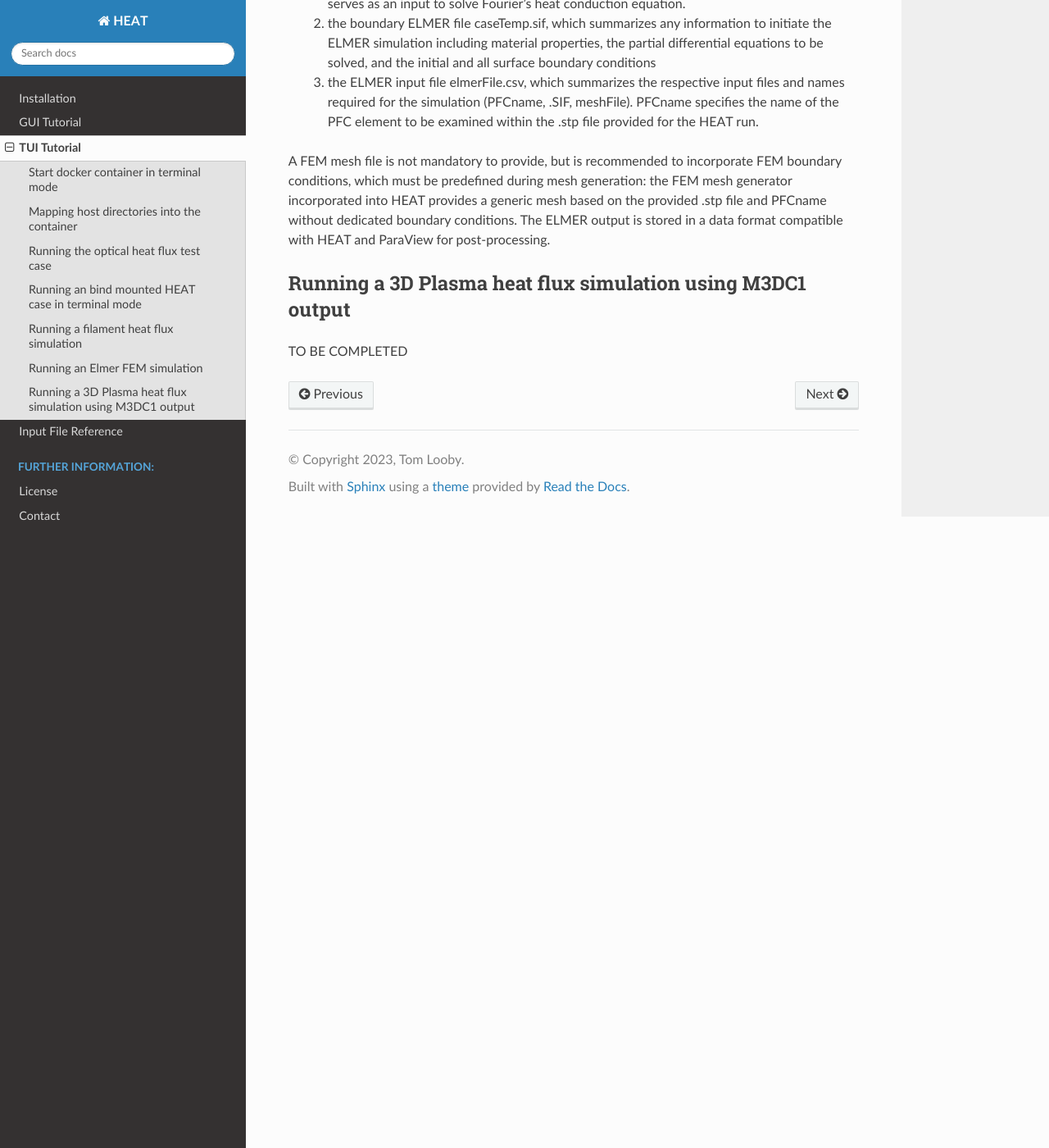
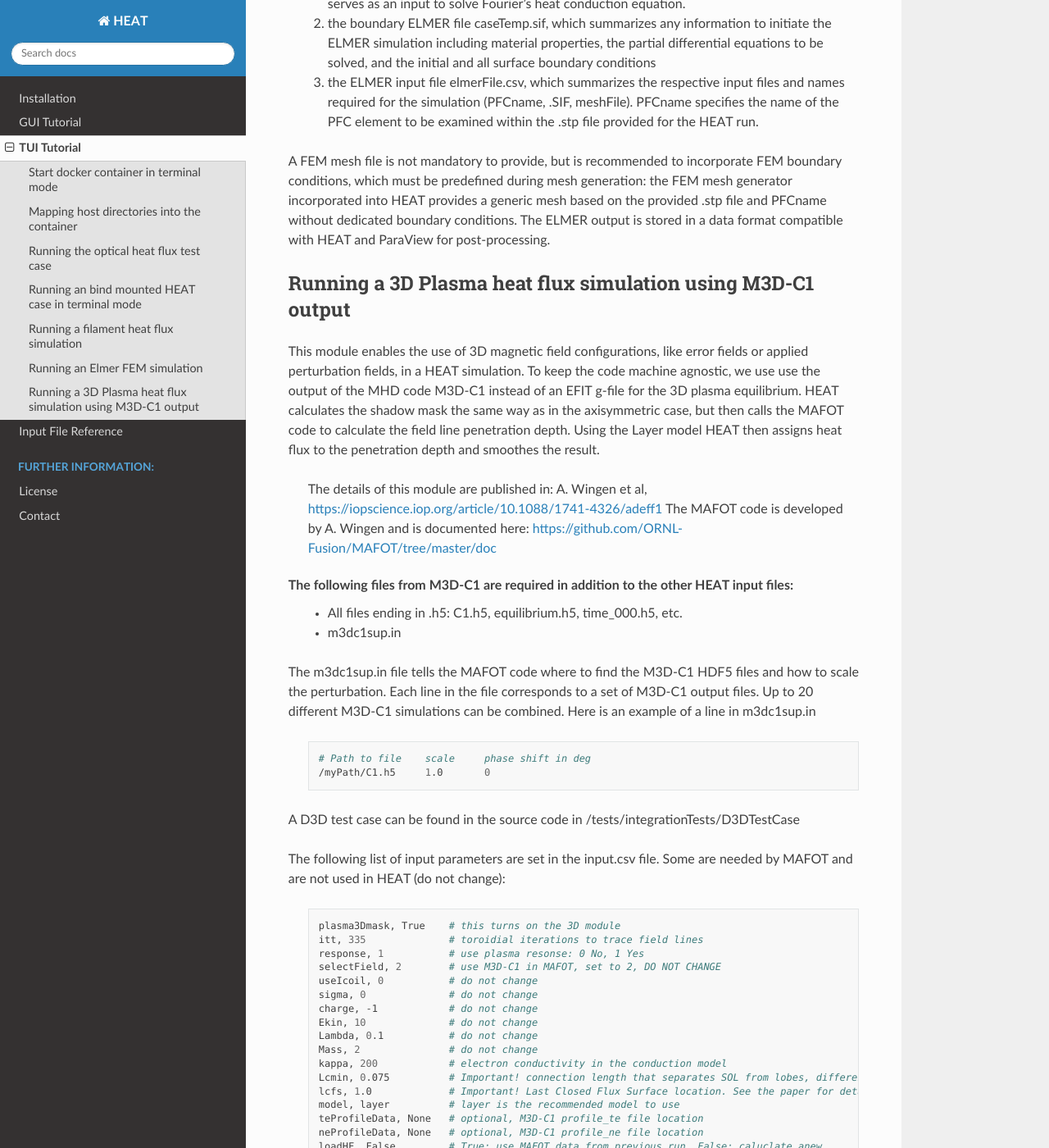
Before and after one commit to plasmapotential/HEAT, a Sphinx documentation site: the page built from docs/source/TUItutorial.rst, in a window 1280 px wide and 1400 px high, scrolled down 3899 px. Shown: the whole window at 82% size. Built offline with Sphinx 7.4.7 and the Read the Docs theme 3.1.0, drawn with Linux system fonts in a browser that asks for light colours; some of the changed text lies outside the part shown.

Commit message:
Some documentation on the 3D plasma module

```diff
--- a/docs/source/TUItutorial.rst
+++ b/docs/source/TUItutorial.rst
@@ -160,6 +160,49 @@ The subdirectory contains three key files:
 
 A FEM mesh file is not mandatory to provide, but is recommended to incorporate FEM boundary conditions, which must be predefined during mesh generation: the FEM mesh generator incorporated into HEAT provides a generic mesh based on the provided .stp file and PFCname without dedicated boundary conditions. The ELMER output is stored in a data format compatible with HEAT and ParaView for post-processing.
 
-Running a 3D Plasma heat flux simulation using M3DC1 output
+Running a 3D Plasma heat flux simulation using M3D-C1 output
 ^^^^^^^^^^^^^^^^^^^^^^^^^^^^^^^^^^^^^^^^^^^^^^^^^^^^^^^^^^^
-TO BE COMPLETED
+This module enables the use of 3D magnetic field configurations, like error fields or applied perturbation fields, in a HEAT simulation. To keep the code machine agnostic, we use use the output of the MHD code M3D-C1 instead of an EFIT g-file for the 3D plasma equilibrium. HEAT calculates the shadow mask the same way as in the axisymmetric case, but then calls the MAFOT code to calculate the field line penetration depth. Using the Layer model HEAT then assigns heat flux to the penetration depth and smoothes the result.
+
+  The details of this module are published in: A. Wingen et al, https://iopscience.iop.org/article/10.1088/1741-4326/adeff1
+  The MAFOT code is developed by A. Wingen and is documented here: https://github.com/ORNL-Fusion/MAFOT/tree/master/doc
+
+The following files from M3D-C1 are required in addition to the other HEAT input files:
+  * All files ending in .h5: C1.h5, equilibrium.h5, time_000.h5, etc.
+  * m3dc1sup.in
+
+The m3dc1sup.in file tells the MAFOT code where to find the M3D-C1 HDF5 files and how to scale the perturbation. Each line in the file corresponds to a set of M3D-C1 output files. Up to 20 different M3D-C1 simulations can be combined. Here is an example of a line in m3dc1sup.in
+
+  .. code-block:: bash
+
+    # Path to file    scale     phase shift in deg
+    /myPath/C1.h5     1.0       0
+
+A D3D test case can be found in the source code in /tests/integrationTests/D3DTestCase
+
+The following list of input parameters are set in the input.csv file. Some are needed by MAFOT and are not used in HEAT (do not change):
+
+  .. code-block:: bash
+
+    plasma3Dmask, True    # this turns on the 3D module
+    itt, 335              # toroidial iterations to trace field lines
+    response, 1           # use plasma resonse: 0 No, 1 Yes
+    selectField, 2        # use M3D-C1 in MAFOT, set to 2, DO NOT CHANGE
+    useIcoil, 0           # do not change
+    sigma, 0              # do not change
+    charge, -1            # do not change
+    Ekin, 10              # do not change
+    Lambda, 0.1           # do not change
+    Mass, 2               # do not change
+    kappa, 200            # electron conductivity in the conduction model
+    Lcmin, 0.075          # Important! connection length that separates SOL from lobes, different for each machine
+    lcfs, 1.0             # Important! Last Closed Flux Surface location. See the paper for details on how to determine this
+    model, layer          # layer is the recommended model to use
+    teProfileData, None   # optional, M3D-C1 profile_te file location
+    neProfileData, None   # optional, M3D-C1 profile_ne file location
+    loadHF, False         # True: use MAFOT data from previous run. False: caluclate anew
+    loadBasePath, None    # folder of previous run for loadHF = True
+    NCPUs, 10             # number of CPUs to use in MAFOT
+    scaleSmooth, 1.0      # optional, scale the smoothing range, recommended default is 1.0. Set to 0 to turn off smoothing.
+
+The layer model also uses the lq, S, P and radFrac parameters set in the input.csv file. Using loadHF = True allows changing these parameters, or the model, lcfs, Lcmin or kappa, without rerunning the MAFOT field line tracing. If using the 3D module to run an axisymmetric case, it is recommended to turn off the smoothing.
```
